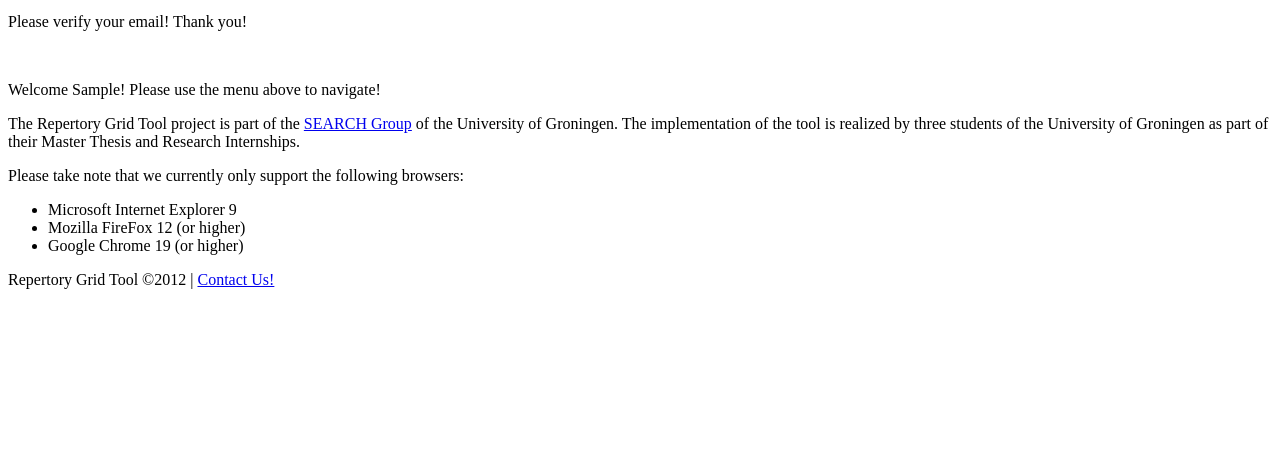
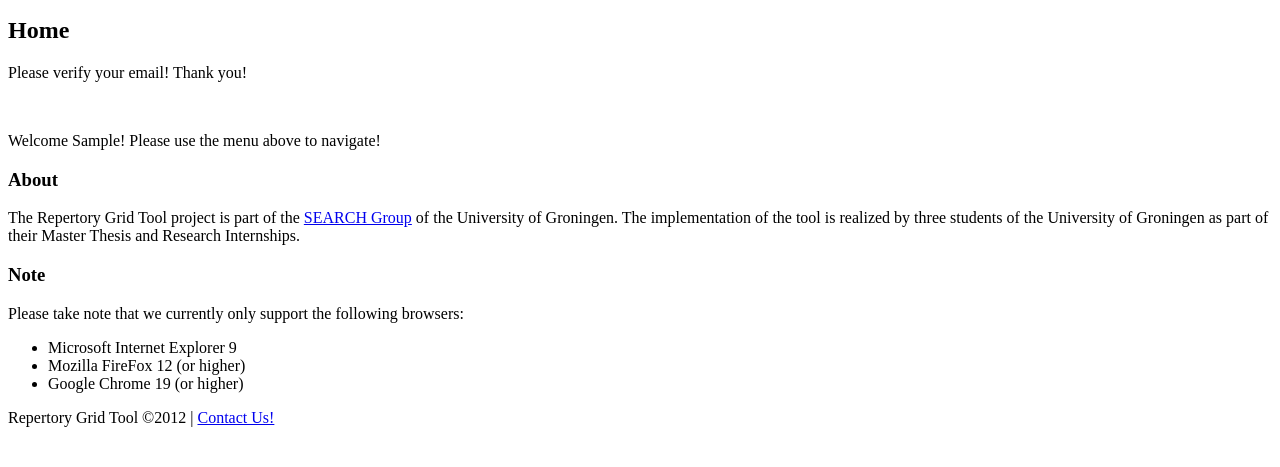
Before and after one commit to danrg/RGT-tool, a Django app: template templates/home.html in a window 1280 px wide. Shown: the part 333-800 px from the top of the page. Run offline with Django 3.2, Linux system fonts and the light colour scheme; the template is opened without the code that fills it: most values are stand-ins (such as "Sample title", 1, 10 or a date in 2020); some libraries are stand-ins or nearby versions.

Commit message:
home page messages

```diff
--- a/templates/home.html
+++ b/templates/home.html
@@ -9,6 +9,9 @@
 {% endblock stylesheet %}
 
 {% block content %}
+	<div>
+		<h2>Home</h2>
+	</div>
 	{% if not user.is_superuser %}
 		{% if not user.is_active %}
 		<div id="verify-message">
@@ -21,10 +24,12 @@
 		<p>Welcome {{ firstName }}! Please use the menu above to navigate!</p>
     </div>
     <div class="info" id="gen-info">
+    	<h3>About</h3>
     	<p>The Repertory Grid Tool project is part of the <a href="http://www.cs.rug.nl/search/" target="_blank">SEARCH Group</a> of the University of Groningen.
     	The implementation of the tool is realized by three students of the University of Groningen as part of their Master Thesis and Research Internships.</p>
     </div>
     <div class="info" id="br-info">
+    	<h3>Note</h3>
     	<div id="br-info-head">
     		<p>Please take note that we currently only support the following browsers:</p>
     	</div>
```
